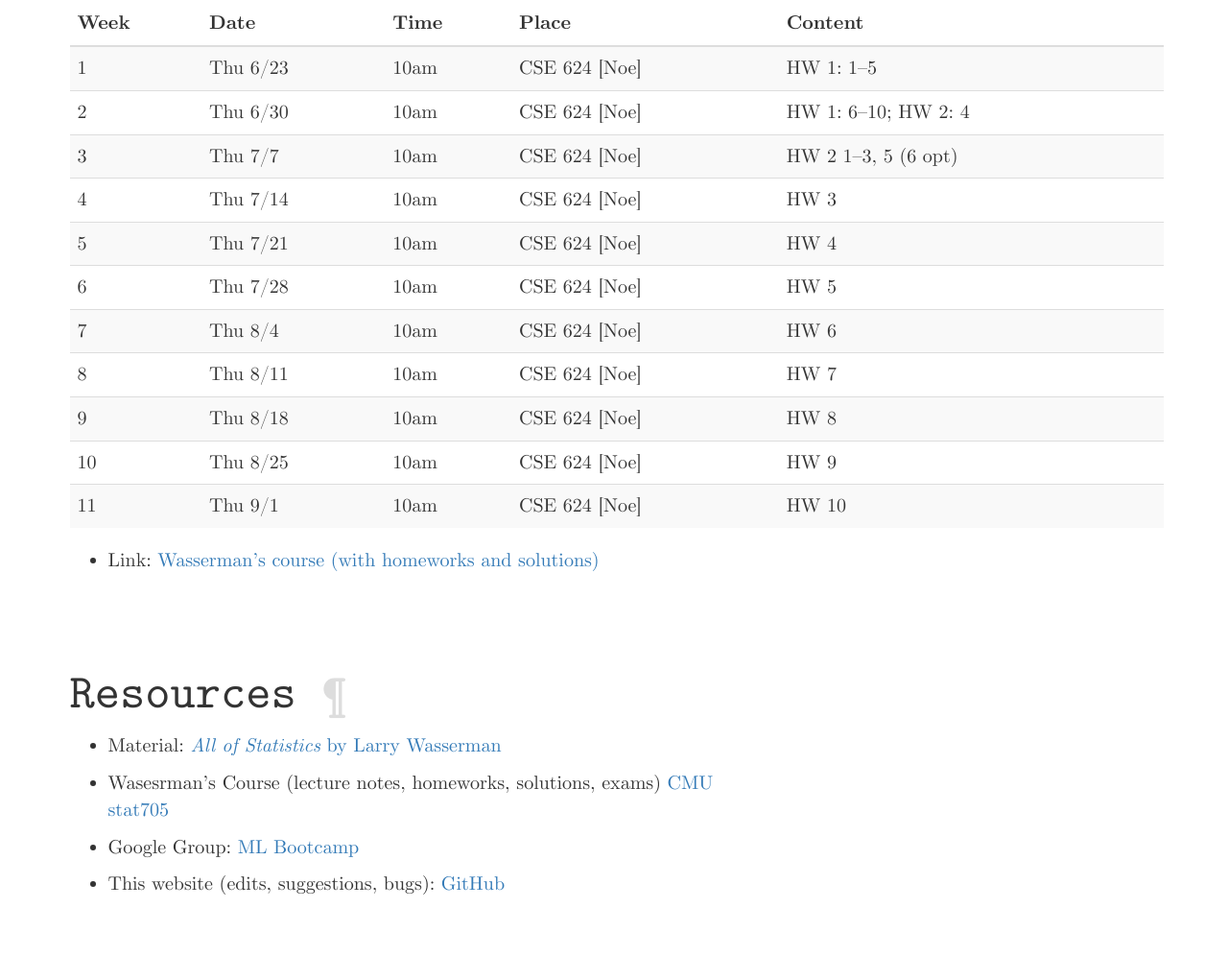
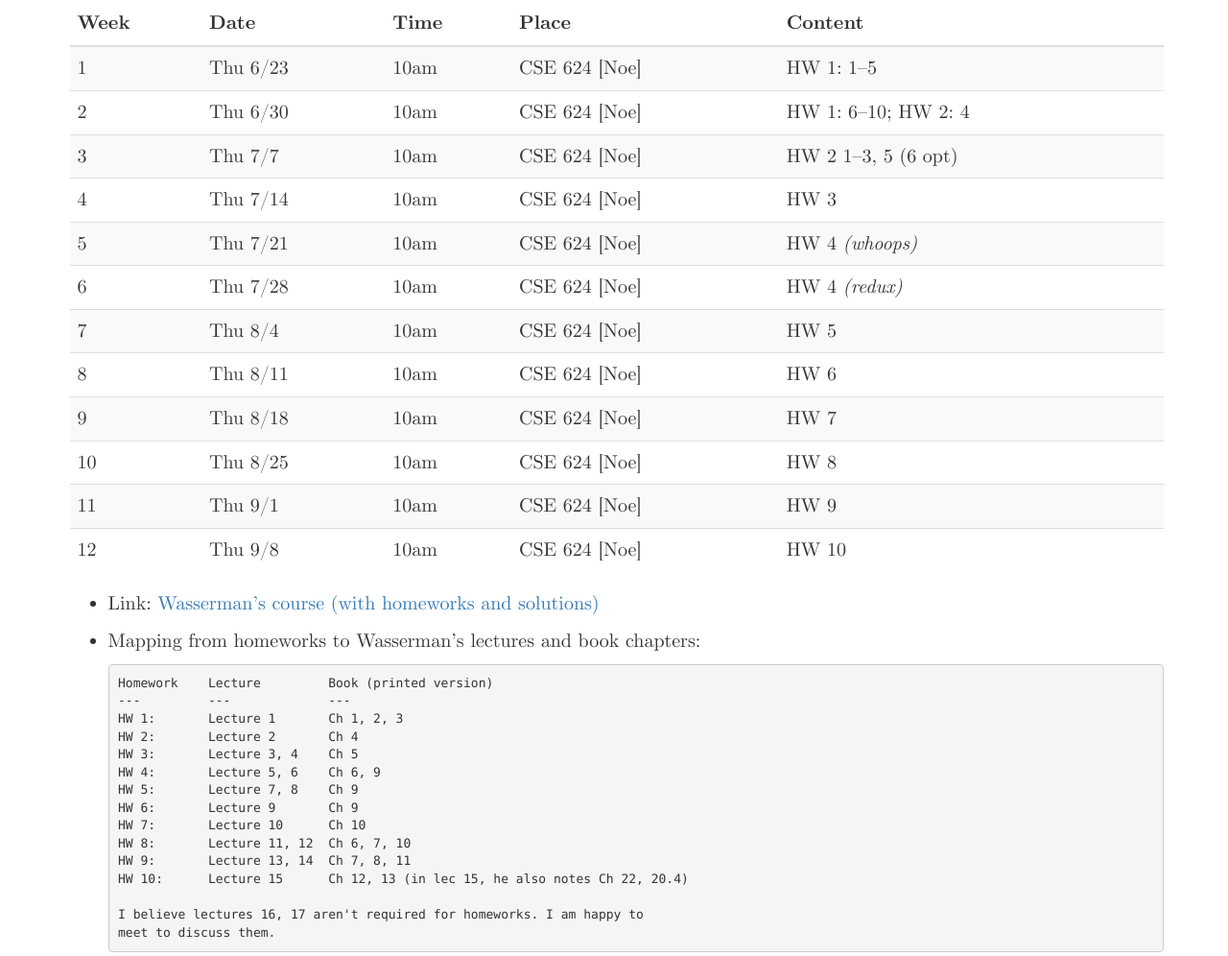
Before and after one commit to mbforbes/mlbc, a website: page index.html in a window 1280 px wide. Shown: the part 1645-2641 px from the top of the page at 96% size. Drawn offline with nearby package versions, Linux system fonts and the light colour scheme; some packages are replaced by stand-ins of ours.

Commit message:
add mapping from homeworks -> lectures, book chapters. delay hw4 by a week

```diff
--- a/index.html
+++ b/index.html
@@ -160,46 +160,53 @@
 <td>Thu 7/21</td>
 <td>10am</td>
 <td>CSE 624 [Noe]</td>
-<td>HW 4</td>
+<td>HW 4 <em>(whoops)</em></td>
 </tr>
 <tr>
 <td>6</td>
 <td>Thu 7/28</td>
 <td>10am</td>
 <td>CSE 624 [Noe]</td>
-<td>HW 5</td>
+<td>HW 4 <em>(redux)</em></td>
 </tr>
 <tr>
 <td>7</td>
 <td>Thu 8/4</td>
 <td>10am</td>
 <td>CSE 624 [Noe]</td>
-<td>HW 6</td>
+<td>HW 5</td>
 </tr>
 <tr>
 <td>8</td>
 <td>Thu 8/11</td>
 <td>10am</td>
 <td>CSE 624 [Noe]</td>
-<td>HW 7</td>
+<td>HW 6</td>
 </tr>
 <tr>
 <td>9</td>
 <td>Thu 8/18</td>
 <td>10am</td>
 <td>CSE 624 [Noe]</td>
-<td>HW 8</td>
+<td>HW 7</td>
 </tr>
 <tr>
 <td>10</td>
 <td>Thu 8/25</td>
 <td>10am</td>
 <td>CSE 624 [Noe]</td>
-<td>HW 9</td>
+<td>HW 8</td>
 </tr>
 <tr>
 <td>11</td>
 <td>Thu 9/1</td>
+<td>10am</td>
+<td>CSE 624 [Noe]</td>
+<td>HW 9</td>
+</tr>
+<tr>
+<td>12</td>
+<td>Thu 9/8</td>
 <td>10am</td>
 <td>CSE 624 [Noe]</td>
 <td>HW 10</td>
@@ -207,7 +214,28 @@
 </tbody>
 </table>
 <ul>
-<li>Link: <a href="http://www.stat.cmu.edu/~larry/=stat705/">Wasserman’s course (with homeworks and solutions)</a></li>
+<li>
+<p>Link: <a href="http://www.stat.cmu.edu/~larry/=stat705/">Wasserman’s course (with homeworks and solutions)</a></p>
+</li>
+<li>
+<p>Mapping from homeworks to Wasserman’s lectures and book chapters:</p>
+<pre><code>Homework    Lecture         Book (printed version)
+---         ---             ---
+HW 1:       Lecture 1       Ch 1, 2, 3
+HW 2:       Lecture 2       Ch 4
+HW 3:       Lecture 3, 4    Ch 5
+HW 4:       Lecture 5, 6    Ch 6, 9
+HW 5:       Lecture 7, 8    Ch 9
+HW 6:       Lecture 9       Ch 9
+HW 7:       Lecture 10      Ch 10
+HW 8:       Lecture 11, 12  Ch 6, 7, 10
+HW 9:       Lecture 13, 14  Ch 7, 8, 11
+HW 10:      Lecture 15      Ch 12, 13 (in lec 15, he also notes Ch 22, 20.4)
+
+I believe lectures 16, 17 aren't required for homeworks. I am happy to
+meet to discuss them.
+</code></pre>
+</li>
 </ul>
 <h1 id="resources">Resources <a class="header-anchor" href="#resources" aria-hidden="true">¶</a></h1>
 <ul>
```
Also changed, not shown: index.md (+28 -7 lines).
